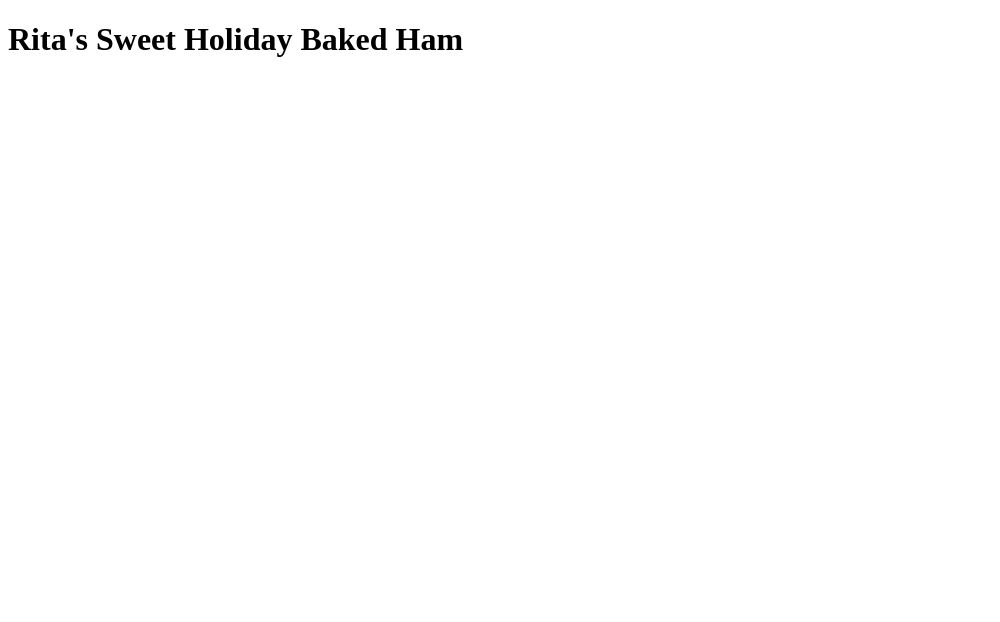
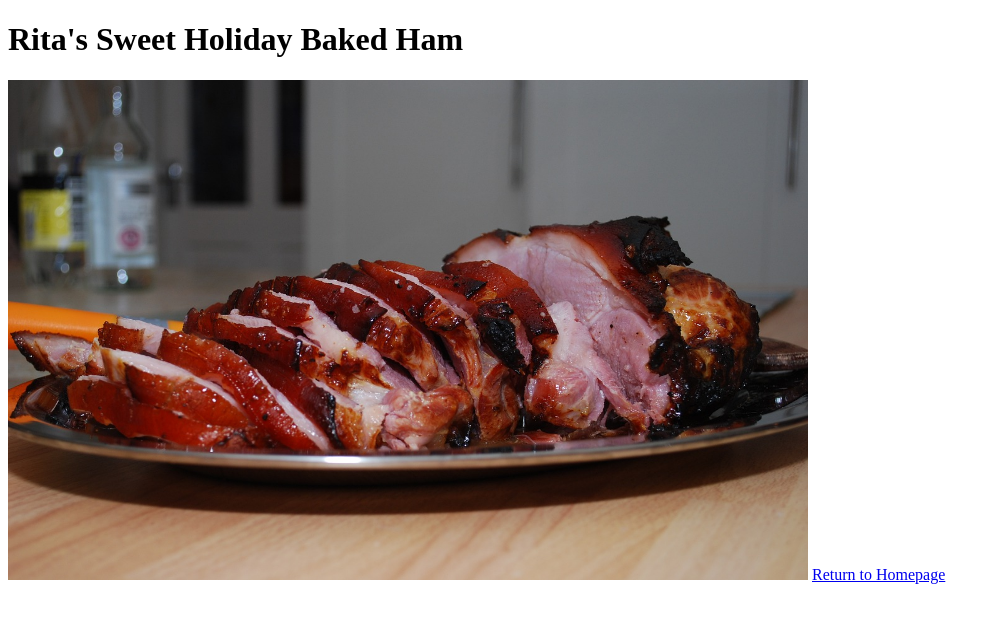
Before and after one commit to jeans94/odin-recipes, a plain HTML site: page recipes/baked-ham.html in a window 1280 px wide. Shown: the whole page, without its empty margins (0-1000 px from the left). Drawn offline with Linux system fonts and the light colour scheme.

Commit message:
feat: add image, link for Baked Ham
- Included image in baked-ham.html.
- Added link to return to homepage.

```diff
--- a/recipes/baked-ham.html
+++ b/recipes/baked-ham.html
@@ -7,5 +7,9 @@
 </head>
 <body>
     <h1>Rita's Sweet Holiday Baked Ham</h1>
+
+    <img src="/pages/img/baked-ham.jpg" width="800" height="500" alt="Imaged of a baked ham">
+
+<a href="/index.html">Return to Homepage</a>
 </body>
 </html>
```
Also changed, not shown: pages/img/baked-ham.jpg (added).
